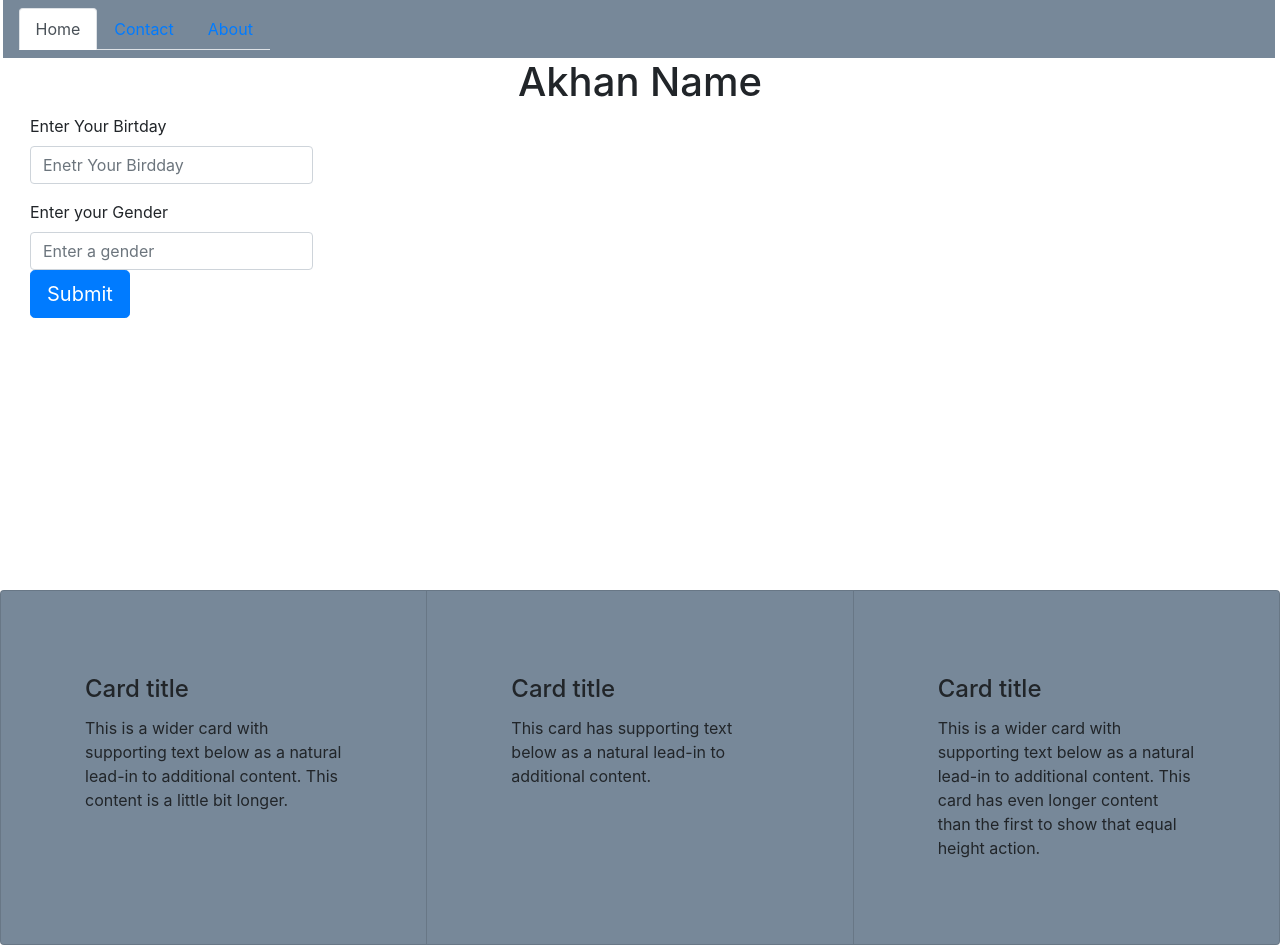
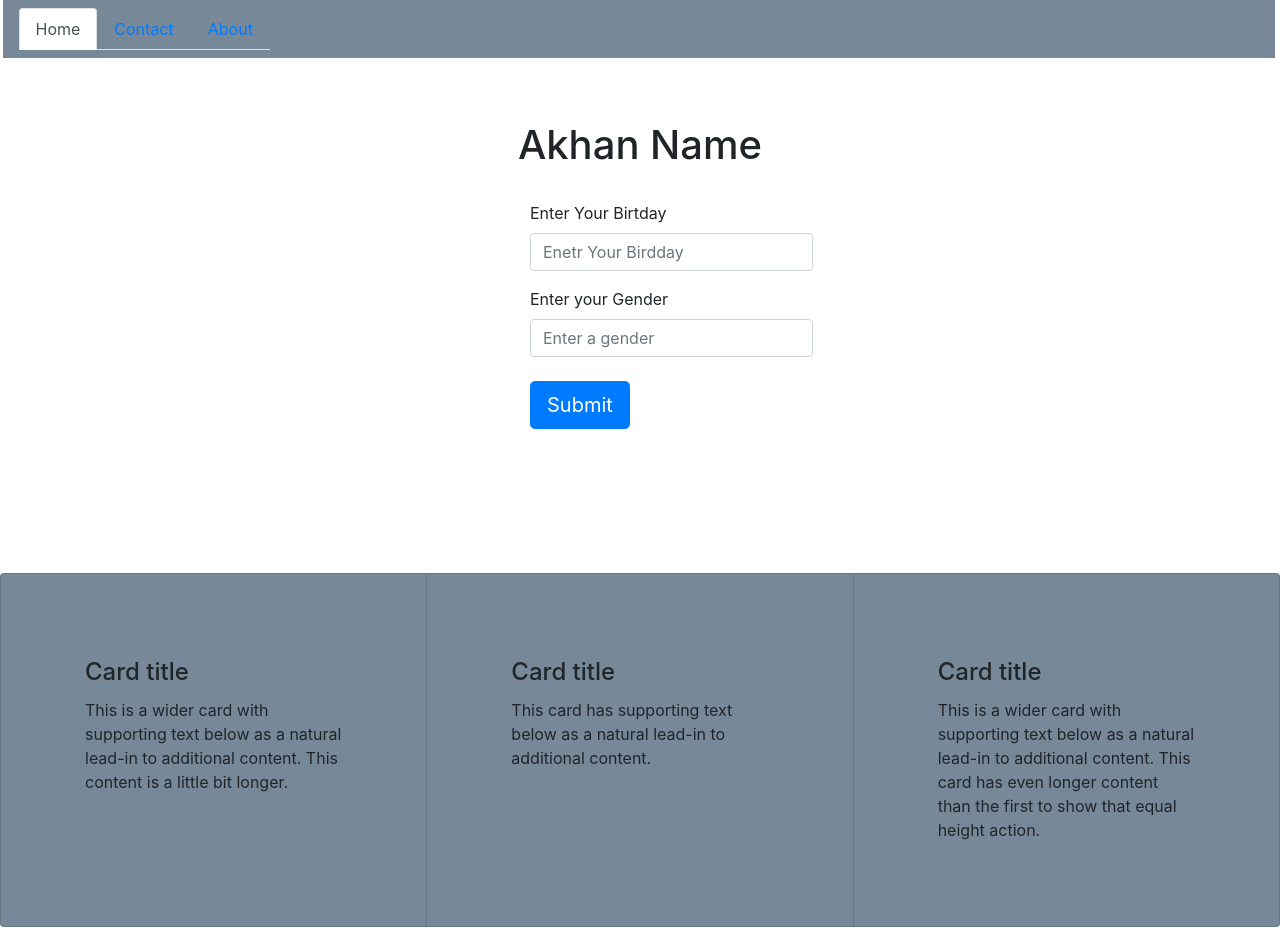
Before and after one commit to FrancineU/Assessment2, a plain HTML site: page index.html in a window 1280 px wide. Drawn offline with nearby package versions, Linux system fonts and the light colour scheme.

Commit message:
editing my form

```diff
--- a/css/styles.css
+++ b/css/styles.css
@@ -4,6 +4,9 @@
     margin-top: 20%;
     background-color: lightslategray;
 }
-.container{
-    background-image: url("https://encrypted-tbn0.gstatic.com/images?q=tbn%3AANd9GcTKWKkh1YmMIAPX3laXnTF__P84Xb7mPGppvg&usqp=CAU");
+form{
+margin-left: 40%;
 }
+.card{
+    margin-top: 10%;
+}
--- a/index.html
+++ b/index.html
@@ -30,18 +30,18 @@
 
       </ul>
     </nav>
-    <h1 style="text-align: center;">Akhan Name</h1>
+    <h1 style="text-align: center;margin-top: 5%;">Akhan Name</h1><br>
     <form >
-      <div class="col-sm-3">
+      <div class="col-sm-5">
       <div class="form-group "   >
         <label for="formGroupExampleInput">Enter Your Birtday</label>
         <input type="text" class="form-control" id="formGroupExampleInput" placeholder="Enetr Your Birdday">
       </div>
     </div>
-    <div class="col-sm-3">
+    <div class="col-sm-5">
             <div class="form-group">
         <label for="formGroupExampleInput2">Enter your Gender</label>
-        <input type="text" class="form-control" id="formGroupExampleInput2" placeholder="Enter a gender">
+        <input type="text" class="form-control" id="formGroupExampleInput2" placeholder="Enter a gender"><br>
         <button type="button" class="btn btn-primary btn-lg">Submit</button>
       </div>
     </div>
```
